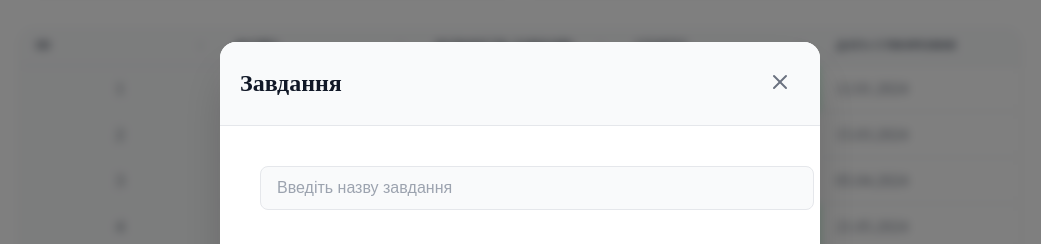
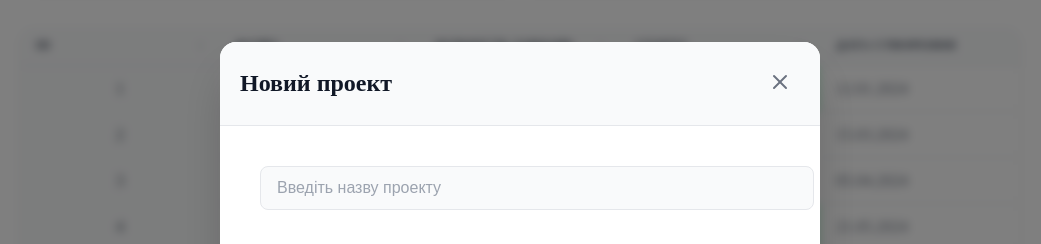
Before and after one commit to Sholudyvyy/payalnya-test-task, a Vue app: page /#/ in a window 1280 px wide. Both pictures are taken after a click on the button "Додати проект". Shown: the part 136-380 px from the top of the page, without its empty margins (120-1161 px from the left). Built offline with nearby package versions, Linux system fonts and the light colour scheme.

Commit message:
fix modals text

```diff
--- a/src/components/AddProjectModal.vue
+++ b/src/components/AddProjectModal.vue
@@ -28,13 +28,13 @@ function addItem() {
 </script>
 
 <template>
-  <ModalWindow name="Завдання" @add="addItem">
+  <ModalWindow name="Новий проект" @add="addItem">
     <template v-slot:main>
       <form class="form">
         <input
           class="form__input form__input--text"
           type="text"
-          placeholder="Введіть назву завдання"
+          placeholder="Введіть назву проекту"
           v-model="projectName"
           required
         />
--- a/src/components/AddTaskModal.vue
+++ b/src/components/AddTaskModal.vue
@@ -45,7 +45,7 @@ function addItem() {
 </script>
 
 <template>
-  <ModalWindow name="Завдання" @add="addItem">
+  <ModalWindow name="Нове завдання" @add="addItem">
     <template v-slot:main>
       <form class="task-form">
         <div class="form-group">
```
